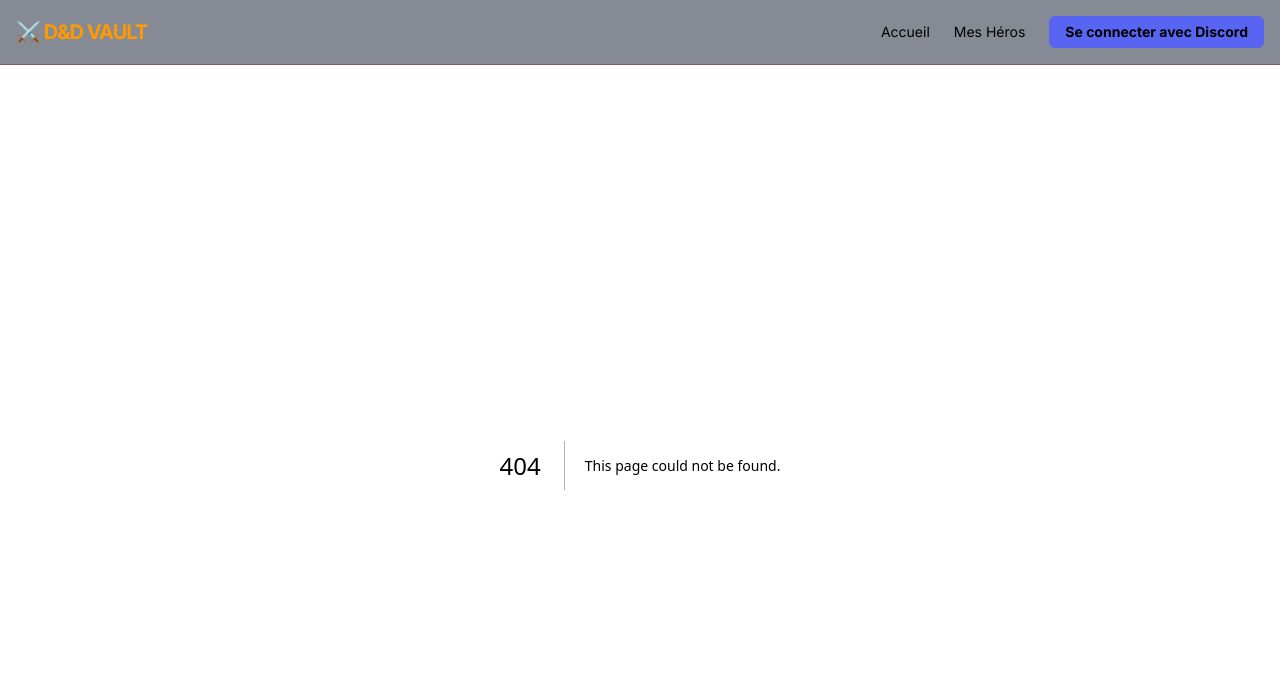
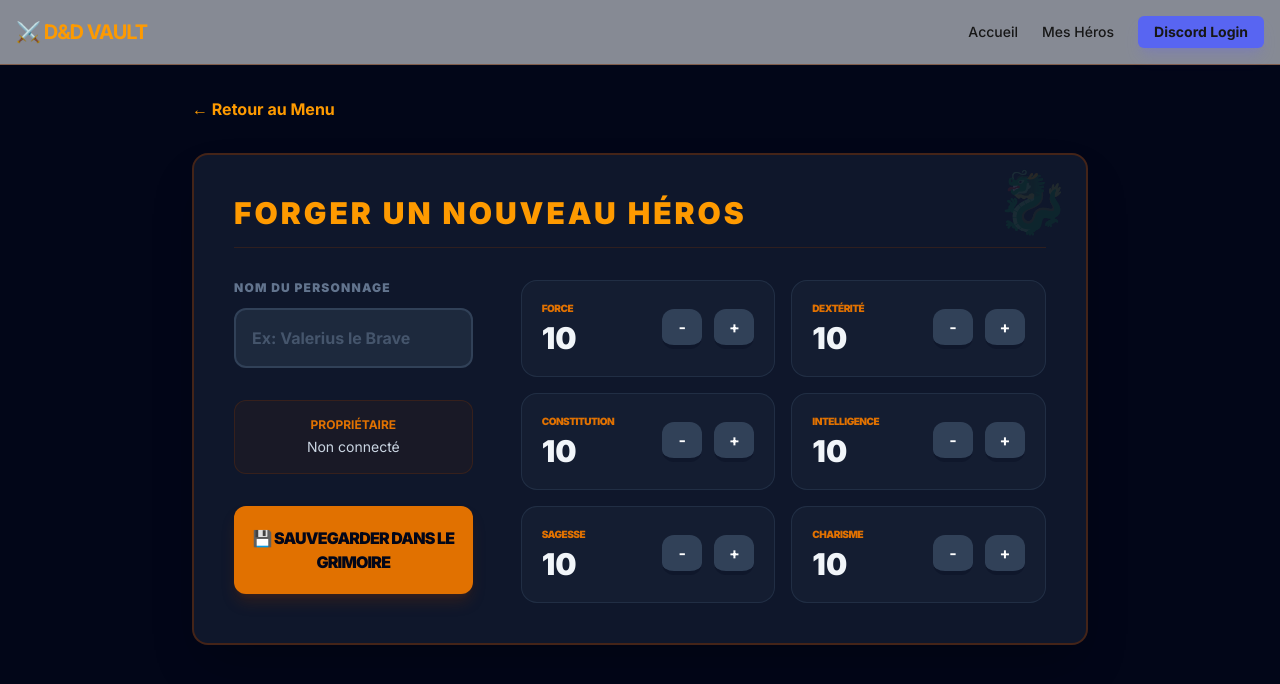
Before and after one commit to SyNo0oP/dnd-vault, a Next.js app: page /characters/create in a window 1280 px wide. Before the commit this address had no page. Shown: the top 684 px of the page. Built offline with nearby package versions, Linux system fonts and the light colour scheme; no server answers.

Commit message:
Ajout dashboard des persos créés + connection discord

```diff
--- /dev/null
+++ b/app/characters/create/page.tsx
@@ -0,0 +1,103 @@
+'use client';
+import { useState } from 'react';
+import Link from 'next/link';
+import { useSession } from "next-auth/react";
+
+export default function CreateCharacter() {
+  const { data: session } = useSession();
+  const [name, setName] = useState("");
+  const [stats, setStats] = useState({
+    Force: 10, Dextérité: 10, Constitution: 10,
+    Intelligence: 10, Sagesse: 10, Charisme: 10
+  });
+
+  const handleSave = () => {
+    if (!session) {
+      alert("⚠️ Tu dois être connecté avec Discord pour sauvegarder ton héros !");
+      return;
+    }
+
+    const characterData = {
+      ownerEmail: session.user?.email,
+      name: name || "Aventurier sans nom",
+      stats: stats,
+      level: 1,
+      hp: 10 + Math.floor((stats.Constitution - 10) / 2)
+    };
+
+    console.log("Données prêtes pour la base de données :", characterData);
+    alert(`Bravo ${session.user?.name} ! ${name} est prêt à être envoyé dans le grimoire (prochaine étape : la BDD).`);
+  };
+
+  return (
+    <main className="min-h-screen bg-slate-950 p-4 md:p-8">
+      <div className="max-w-4xl mx-auto">
+        <Link href="/" className="text-amber-500 hover:text-amber-400 mb-8 inline-block font-bold transition-transform hover:-translate-x-1">
+          ← Retour au Menu
+        </Link>
+
+        <div className="bg-slate-900 border-2 border-amber-900/50 rounded-2xl p-6 md:p-10 shadow-2xl relative overflow-hidden">
+          {/* Décoration en fond */}
+          <div className="absolute top-0 right-0 p-4 text-6xl opacity-10 pointer-events-none">🐉</div>
+
+          <h1 className="text-3xl font-black text-amber-500 uppercase tracking-widest mb-8 border-b border-amber-900/30 pb-4">
+            Forger un nouveau Héros
+          </h1>
+
+          <div className="grid grid-cols-1 lg:grid-cols-3 gap-12">
+            {/* Colonne Gauche : Identité */}
+            <div className="space-y-8">
+              <div>
+                <label className="block text-xs font-black text-slate-500 uppercase mb-3 tracking-widest">Nom du Personnage</label>
+                <input
+                  type="text"
+                  value={name}
+                  onChange={(e) => setName(e.target.value)}
+                  className="w-full bg-slate-800 border-2 border-slate-700 rounded-xl p-4 text-amber-100 focus:border-amber-500 focus:bg-slate-700 outline-none transition-all placeholder:text-slate-600 font-bold"
+                  placeholder="Ex: Valerius le Brave"
+                />
+              </div>
+
+              <div className="p-4 bg-amber-900/10 border border-amber-900/30 rounded-xl">
+                <p className="text-xs text-amber-600 font-bold uppercase mb-1 text-center">Propriétaire</p>
+                <p className="text-center font-mono text-sm text-slate-300">
+                  {session ? session.user?.name : "Non connecté"}
+                </p>
+              </div>
+
+              <button
+                onClick={handleSave}
+                className="w-full py-5 bg-amber-600 hover:bg-amber-500 text-slate-950 font-black rounded-xl transition-all shadow-lg shadow-amber-900/30 active:scale-95 uppercase tracking-tighter"
+              >
+                💾 Sauvegarder dans le Grimoire
+              </button>
+            </div>
+
+            {/* Colonne Droite : Stats */}
+            <div className="lg:col-span-2 grid grid-cols-1 md:grid-cols-2 gap-4">
+              {Object.entries(stats).map(([key, value]) => (
+                <div key={key} className="bg-slate-800/40 p-5 rounded-2xl border border-slate-700/50 flex items-center justify-between hover:bg-slate-800 transition-colors group">
+                  <div>
+                    <span className="text-[10px] font-black text-amber-600 uppercase tracking-tighter block mb-1">{key}</span>
+                    <span className="text-3xl font-black text-slate-100">{value}</span>
+                  </div>
+
+                  <div className="flex items-center gap-3">
+                    <button
+                      onClick={() => setStats({...stats, [key]: Math.max(0, value - 1)})}
+                      className="w-10 h-10 rounded-xl bg-slate-700 hover:bg-red-900 text-white font-bold transition-all flex items-center justify-center border-b-4 border-slate-900 active:border-b-0 active:translate-y-1"
+                    >-</button>
+                    <button
+                      onClick={() => setStats({...stats, [key]: Math.min(30, value + 1)})}
+                      className="w-10 h-10 rounded-xl bg-slate-700 hover:bg-green-900 text-white font-bold transition-all flex items-center justify-center border-b-4 border-slate-900 active:border-b-0 active:translate-y-1"
+                    >+</button>
+                  </div>
+                </div>
+              ))}
+            </div>
+          </div>
+        </div>
+      </div>
+    </main>
+  );
+}
--- a/app/characters/page.tsx
+++ b/app/characters/page.tsx
@@ -1,66 +1,93 @@
 'use client';
 import { useState } from 'react';
 import Link from 'next/link';
+import { useSession } from "next-auth/react";
 
-export default function CreateCharacter() {
-  const [name, setName] = useState("");
-  const [stats, setStats] = useState({
-    Force: 10, Dextérité: 10, Constitution: 10,
-    Intelligence: 10, Sagesse: 10, Charisme: 10
-  });
+// Données de test (en attendant la BDD)
+const INITIAL_HEROES = [
+  { id: '1', name: 'Valerius', class: 'Guerrier', level: 5, hp: 45, stats: { Force: 18, Dextérité: 12, Constitution: 16, Intelligence: 8, Sagesse: 10, Charisme: 14 } },
+  { id: '2', name: 'Lumina', class: 'Clerc', level: 3, hp: 28, stats: { Force: 10, Dextérité: 10, Constitution: 14, Intelligence: 12, Sagesse: 18, Charisme: 14 } },
+];
+
+export default function MyCharacters() {
+  const { data: session } = useSession();
+  const [heroes, setHeroes] = useState(INITIAL_HEROES);
+
+  const deleteHero = (id: string) => {
+    if(confirm("Es-tu sûr de vouloir bannir ce héros à jamais ?")) {
+      setHeroes(heroes.filter(h => h.id !== id));
+    }
+  };
+
+  if (!session) {
+    return (
+      <main className="min-h-screen flex items-center justify-center bg-slate-950 p-8">
+        <div className="text-center p-12 border-2 border-dashed border-slate-800 rounded-3xl">
+          <h2 className="text-2xl font-bold text-slate-500 mb-4">Accès Restreint</h2>
+          <p className="text-slate-600 mb-6">Connecte-toi avec Discord pour voir tes aventuriers.</p>
+        </div>
+      </main>
+    );
+  }
 
   return (
-    <main className="min-h-screen bg-slate-950 p-8">
-      <div className="max-w-4xl mx-auto">
-        {/* Bouton Retour */}
-        <Link href="/" className="text-amber-500 hover:text-amber-400 mb-8 inline-block font-bold">
-          ← Retour au Menu
+    <main className="min-h-screen bg-slate-950 p-4 md:p-12">
+      <div className="max-w-6xl mx-auto">
+
+        <header className="flex justify-between items-end mb-12 border-b border-amber-900/30 pb-6">
+          <div>
+            <h1 className="text-4xl font-black text-amber-500 uppercase tracking-tighter">Mes Héros</h1>
+            <p className="text-slate-400 font-medium">Gestion de ta guilde personnelle</p>
+          </div>
+          <Link href="/characters/create">
+            <button className="bg-amber-600 hover:bg-amber-500 text-slate-950 font-black px-6 py-3 rounded-xl transition-all shadow-lg shadow-amber-900/20 uppercase text-sm tracking-widest">
+              + Nouveau Héros
+            </button>
           </Link>
+        </header>
 
-        <div className="bg-slate-900 border-2 border-amber-900/50 rounded-2xl p-8 shadow-2xl">
-          <h1 className="text-3xl font-black text-amber-500 uppercase tracking-widest mb-8 border-b border-amber-900/30 pb-4">
-            Forger un nouveau Héros
-          </h1>
-
-          <div className="grid grid-cols-1 lg:grid-cols-3 gap-12">
-            {/* Colonne Gauche : Identité */}
-            <div className="space-y-6">
-              <div>
-                <label className="block text-xs font-bold text-slate-500 uppercase mb-2">Nom du Personnage</label>
-                <input
-                  type="text"
-                  value={name}
-                  onChange={(e) => setName(e.target.value)}
-                  className="w-full bg-slate-800 border border-slate-700 rounded-lg p-3 text-amber-200 focus:border-amber-500 outline-none"
-                  placeholder="Ex: Valerius le Brave"
-                />
+        {heroes.length === 0 ? (
+          <div className="text-center py-20 bg-slate-900/50 rounded-3xl border border-slate-800">
+            <p className="text-slate-500 italic">Aucun héros n'a encore rejoint ta taverne...</p>
           </div>
-              <button className="w-full py-4 bg-amber-600 hover:bg-amber-500 text-slate-950 font-black rounded-xl transition-all shadow-lg shadow-amber-900/20">
-                SAUVEGARDER LE HÉROS
-              </button>
+        ) : (
+          <div className="grid grid-cols-1 md:grid-cols-2 lg:grid-cols-3 gap-6">
+            {heroes.map((hero) => (
+              <div key={hero.id} className="bg-slate-900 border border-slate-800 rounded-2xl p-6 hover:border-amber-600/50 transition-all group relative overflow-hidden">
+                {/* Badge Niveau */}
+                <div className="absolute top-0 right-0 bg-amber-600 text-slate-950 font-black px-4 py-1 rounded-bl-xl text-xs">
+                  LVL {hero.level}
                 </div>
 
-            {/* Colonne Droite : Stats (Sur 2 colonnes) */}
-            <div className="lg:col-span-2 grid grid-cols-2 gap-4">
-              {Object.entries(stats).map(([key, value]) => (
-                <div key={key} className="bg-slate-800/50 p-4 rounded-xl border border-slate-700/50 flex flex-col items-center">
-                  <span className="text-[10px] font-black text-amber-600 uppercase mb-2">{key}</span>
-                  <div className="flex items-center gap-4">
+                <h3 className="text-2xl font-black text-amber-200 mb-1">{hero.name}</h3>
+                <p className="text-amber-600 text-xs font-bold uppercase tracking-widest mb-4">{hero.class}</p>
+
+                {/* Mini Stats Grid */}
+                <div className="grid grid-cols-3 gap-2 mb-6">
+                  {Object.entries(hero.stats).slice(0, 6).map(([stat, val]) => (
+                    <div key={stat} className="bg-slate-800/50 p-2 rounded text-center border border-slate-700/50">
+                      <p className="text-[8px] uppercase text-slate-500 font-bold leading-none mb-1">{stat.substring(0,3)}</p>
+                      <p className="text-sm font-bold">{val}</p>
+                    </div>
+                  ))}
+                </div>
+
+                {/* Actions */}
+                <div className="flex gap-2 border-t border-slate-800 pt-4">
+                  <button className="flex-1 bg-slate-800 hover:bg-slate-700 text-white text-xs font-bold py-2 rounded-lg transition-colors border border-slate-700">
+                    Modifier
+                  </button>
                   <button
-                      onClick={() => setStats({...stats, [key]: Math.max(0, value - 1)})}
-                      className="w-8 h-8 rounded-full bg-slate-700 hover:bg-red-900 transition-colors"
-                    >-</button>
-                    <span className="text-2xl font-bold w-8 text-center">{value}</span>
-                    <button
-                      onClick={() => setStats({...stats, [key]: Math.min(30, value + 1)})}
-                      className="w-8 h-8 rounded-full bg-slate-700 hover:bg-green-900 transition-colors"
-                    >+</button>
+                    onClick={() => deleteHero(hero.id)}
+                    className="px-3 bg-red-950/30 hover:bg-red-900 text-red-500 hover:text-white rounded-lg transition-all border border-red-900/30"
+                  >
+                    🗑️
+                  </button>
                 </div>
               </div>
             ))}
           </div>
-          </div>
-        </div>
+        )}
       </div>
     </main>
   );
--- /dev/null
+++ b/app/components/Navbar.tsx
@@ -0,0 +1,43 @@
+'use client';
+import { signIn, signOut, useSession } from "next-auth/react";
+import Link from "next/link";
+
+export default function Navbar() {
+  const { data: session } = useSession();
+
+  return (
+    <nav className="border-b border-amber-900/50 bg-slate-900/50 backdrop-blur-md sticky top-0 z-50">
+      <div className="max-w-7xl mx-auto px-4 h-16 flex items-center justify-between">
+        <Link href="/" className="text-xl font-bold text-amber-500 tracking-tighter hover:scale-105 transition-transform">
+          ⚔️ D&D VAULT
+        </Link>
+
+        <div className="flex items-center gap-6">
+          <Link href="/" className="text-sm font-medium hover:text-amber-400 transition-colors">Accueil</Link>
+          <Link href="/characters" className="text-sm font-medium hover:text-amber-400 transition-colors">Mes Héros</Link>
+
+          {session ? (
+            <div className="flex items-center gap-3 bg-slate-800/80 py-1.5 px-3 rounded-full border border-amber-600/30 shadow-inner">
+              {session.user?.image && (
+                <img src={session.user.image} alt="Avatar" className="w-7 h-7 rounded-full border border-amber-500/50 shadow-sm" />
+              )}
+              <span className="text-amber-200 font-bold text-xs uppercase tracking-widest hidden md:block">
+                {session.user?.name}
+              </span>
+              <button onClick={() => signOut()} className="text-[10px] text-slate-500 hover:text-red-400 uppercase font-black ml-2 transition-colors">
+                Quitter
+              </button>
+            </div>
+          ) : (
+            <button
+              onClick={() => signIn('discord')}
+              className="bg-[#5865F2] hover:bg-[#4752C4] px-4 py-1.5 rounded-md text-sm font-bold transition-all shadow-lg shadow-indigo-500/20 active:scale-95"
+            >
+              Discord Login
+            </button>
+          )}
+        </div>
+      </div>
+    </nav>
+  );
+}
--- a/app/layout.tsx
+++ b/app/layout.tsx
@@ -1,12 +1,14 @@
 import type { Metadata } from "next";
 import { Inter } from "next/font/google";
 import "./globals.css";
+import Providers from "./providers";
+import Navbar from "./components/Navbar";
 
 const inter = Inter({ subsets: ["latin"] });
 
 export const metadata: Metadata = {
   title: "D&D Vault - Ton Grimoire Numérique",
-  description: "Gère tes personnages et tes parties de JDR",
+  description: "Gère tes personnages et tes parties de JDR avec tes amis Discord.",
 };
 
 export default function RootLayout({
@@ -15,28 +17,12 @@ export default function RootLayout({
   children: React.ReactNode;
 }) {
   return (
-    <html lang="fr">
-      <body className={`${inter.className} bg-slate-950 text-slate-100`}>
-        {/* BARRE DE NAVIGATION */}
-        <nav className="border-b border-amber-900/50 bg-slate-900/50 backdrop-blur-md sticky top-0 z-50">
-          <div className="max-w-7xl mx-auto px-4 h-16 flex items-center justify-between">
-            <div className="text-xl font-bold text-amber-500 tracking-tighter cursor-pointer">
-              ⚔️ D&D VAULT
-            </div>
-
-            <div className="flex items-center gap-6">
-              <a href="/" className="text-sm hover:text-amber-400 transition-colors">Accueil</a>
-              <a href="/characters" className="text-sm hover:text-amber-400 transition-colors">Mes Héros</a>
-
-              {/* BOUTON DISCORD (Simulation pour l'instant) */}
-              <button className="flex items-center gap-2 bg-[#5865F2] hover:bg-[#4752C4] px-4 py-1.5 rounded-md text-sm font-bold transition-all">
-                <span>Se connecter avec Discord</span>
-              </button>
-            </div>
-          </div>
-        </nav>
-
-        {children}
+    <html lang="fr" className="scroll-smooth">
+      <body className={`${inter.className} bg-slate-950 text-slate-100 antialiased`}>
+        <Providers>
+          <Navbar />
+          {children}
+        </Providers>
       </body>
     </html>
   );
--- /dev/null
+++ b/app/providers.tsx
@@ -0,0 +1,6 @@
+'use client';
+import { SessionProvider } from "next-auth/react";
+
+export default function Providers({ children }: { children: React.ReactNode }) {
+  return <SessionProvider>{children}</SessionProvider>;
+}
--- a/package.json
+++ b/package.json
@@ -10,6 +10,7 @@
   },
   "dependencies": {
     "next": "16.1.6",
+    "next-auth": "^4.24.13",
     "react": "19.2.3",
     "react-dom": "19.2.3"
   },
```
Also changed, not shown: app/api/auth/[...nextauth]/route.ts (added, +13 -0 lines), 2 other files (tests, documents, lock files or other folders). Lines whose indentation alone changed are shown as unchanged.
